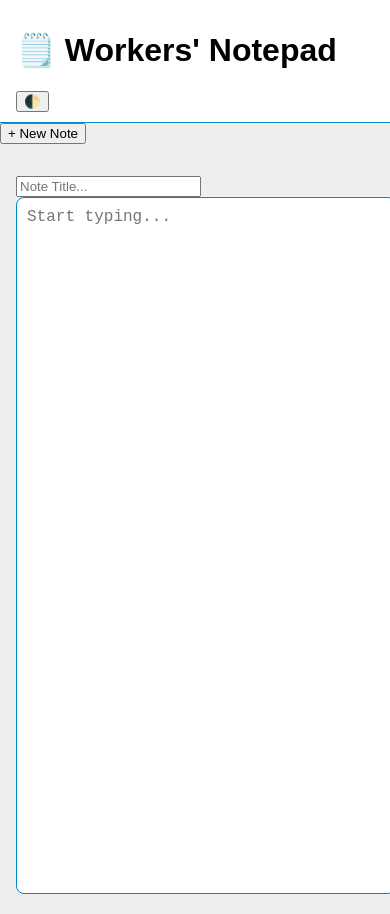
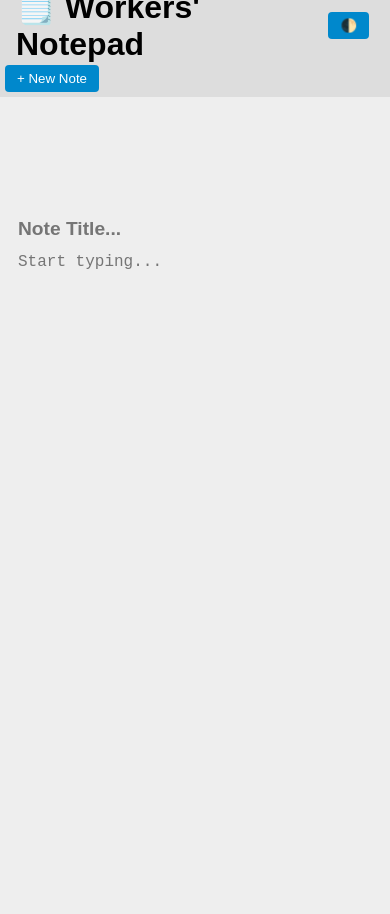
Before and after one commit to yashp294/workers-notepad, a plain HTML site: page index.html in a window 390 px wide. After the commit the page ends 844 px from the top, so only its background shows below. Drawn offline with Linux system fonts and the light colour scheme.

Commit message:
Update style.css

```diff
--- a/style.css
+++ b/style.css
@@ -1,14 +1,14 @@
 :root {
   --bg: #eeeeee;
   --text: #000000;
-  --note-bg: #ffffff;
+  --sidebar: #dddddd;
   --accent: #0088cc;
 }
 
-body.dark {
+[data-theme="dark"] {
   --bg: #000000;
   --text: #eeeeee;
-  --note-bg: #1a1a1a;
+  --sidebar: #666666;
 }
 
 body {
@@ -16,60 +16,103 @@ body {
   font-family: sans-serif;
   background: var(--bg);
   color: var(--text);
+  display: flex;
+  flex-direction: row;
   height: 100vh;
+}
+
+.topbar {
+  position: fixed;
+  top: 0;
+  left: 0;
+  right: 0;
+  height: 50px;
+  background: var(--sidebar);
+  display: flex;
+  align-items: center;
+  justify-content: space-between;
+  padding: 0 1rem;
+  z-index: 1000;
+}
+
+#sidebar {
+  width: 200px;
+  background: var(--sidebar);
+  padding-top: 60px;
+  overflow-y: auto;
+}
+
+main {
+  flex: 1;
+  padding: 60px 1rem 1rem;
   display: flex;
   flex-direction: column;
 }
 
-.topbar {
-  position: sticky;
-  top: 0;
-  display: flex;
-  justify-content: space-between;
-  background: var(--note-bg);
-  padding: 10px 16px;
-  border-bottom: 1px solid var(--accent);
-  z-index: 99;
+#noteTitle {
+  font-size: 1.2rem;
+  font-weight: bold;
+  border: none;
+  margin-bottom: 10px;
+  background: transparent;
+  color: var(--text);
 }
 
-.logo {
-  font-weight: bold;
-  font-size: 18px;
+#noteContent {
+  flex: 1;
+  border: none;
+  resize: none;
+  font-size: 1rem;
+  background: transparent;
+  color: var(--text);
 }
 
-.actions button {
-  background: none;
-  border: 1px solid var(--accent);
-  padding: 5px 10px;
-  color: var(--text);
-  margin-left: 8px;
+#noteList li {
+  list-style: none;
+  padding: 8px;
+  border-bottom: 1px solid var(--bg);
+  cursor: pointer;
+}
+
+#noteList li.active {
+  background: var(--accent);
+  color: white;
+}
+
+button {
+  cursor: pointer;
+  background: var(--accent);
+  color: white;
+  border: none;
+  padding: 6px 12px;
+  margin: 5px;
   border-radius: 4px;
 }
 
-main {
-  flex: 1;
-  padding: 16px;
-}
+@media (max-width: 768px) {
+  body {
+    flex-direction: column;
+  }
 
-textarea {
-  width: 100%;
-  height: 80vh;
-  font-size: 16px;
-  padding: 10px;
-  background: var(--note-bg);
-  color: var(--text);
-  border: 1px solid var(--accent);
-  border-radius: 8px;
-  resize: none;
-}
+  #sidebar {
+    width: 100%;
+    height: auto;
+    display: flex;
+    overflow-x: auto;
+  }
 
-/* Responsive */
-@media (max-width: 600px) {
-  .topbar {
-    flex-direction: column;
-    align-items: flex-start;
+  main {
+    padding-top: 120px;
   }
-  .actions {
-    margin-top: 10px;
+
+  #noteList {
+    display: flex;
+    flex-direction: row;
+  }
+
+  #noteList li {
+    border-bottom: none;
+    border-right: 1px solid var(--bg);
+    padding: 8px 12px;
   }
 }
```
